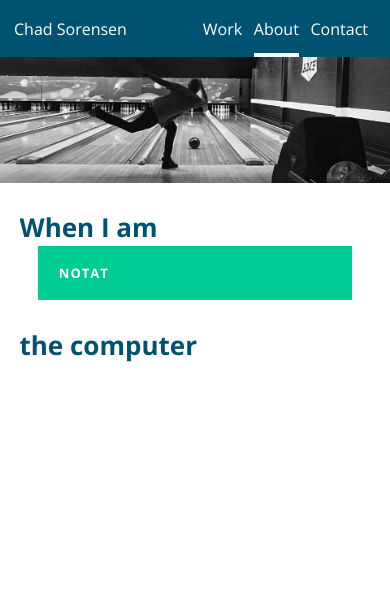
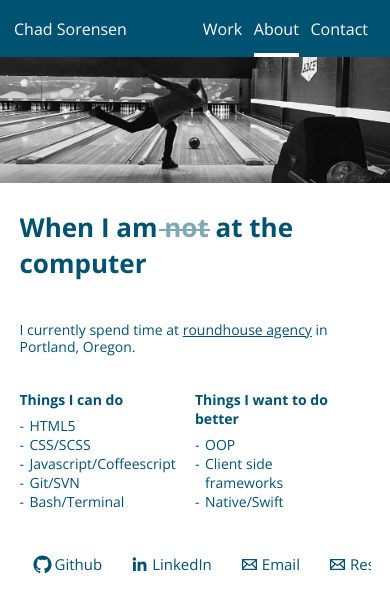
Before and after one commit to chadsorensen/portfolio, a website: page about.html in a window 390 px wide. Drawn offline with nearby package versions, Linux system fonts and the light colour scheme.

Commit message:
moved contact page to about page, adjusted logic for showing hiding content on new about layout

```diff
--- a/about.html
+++ b/about.html
@@ -28,11 +28,27 @@
 		<div class="cd-about cd-template cd-main-content">
 			<img src="/img/me2.jpg" alt="">
 			<div>
-				<h1>When I am <div class="cd-btn"><span class="active">not</span><span>at</span></div> the computer</h1>
-				<div style="display:none;">
-					<p>You can find me on the mountain, at the coast or in the woods.</p>
+				<h1>When I am <span class="toggle-trigger active">not </span>at the computer</h1>
+				<div class="cd-toggle-block">
+					<p>You can find me on the mountain, at the coast or at the lanes.</p>
+					<div class="col-6">
+						<h2>Things I can do</h2>
+						<ul>
+							<li>Slash Pow</li>
+							<li>Bottom Turn</li>
+							<li>Pick up a 4-10</li>
+						</ul>
+					</div>
+					<div class="col-6">
+						<h2>Things I want to do better</h2>
+						<ul>
+							<li>Slash Pow</li>
+							<li>Get Barreled</li>
+							<li>Consitantly hit the 10</li>
+						</ul>
+					</div>
 				</div>
-				<div style="display:none;">
+				<div class="cd-toggle-block active">
 					<p>I currently spend time at <a href="http://roundhouseagency.com" title="">roundhouse agency</a> in Portland, Oregon.</p>
 					<div class="col-6">
 						<h2>Things I can do</h2>
@@ -48,10 +64,18 @@
 						<h2>Things I want to do better</h2>
 						<ul>
 							<li>OOP</li>
-							<li>Server side frameworks</li>
+							<li>Client side frameworks</li>
 							<li>Native/Swift</li>
 						</ul>
 					</div>
+				</div>
+				<div class="social">
+				  <ul>
+				    <li><a class="github" href="https://github.com/chadsorensen"><svg viewBox="0 0 512 512"><path d="M256 70.7c-102.6 0-185.9 83.2-185.9 185.9 0 82.1 53.3 151.8 127.1 176.4 9.3 1.7 12.3-4 12.3-8.9V389.4c-51.7 11.3-62.5-21.9-62.5-21.9 -8.4-21.5-20.6-27.2-20.6-27.2 -16.9-11.5 1.3-11.3 1.3-11.3 18.7 1.3 28.5 19.2 28.5 19.2 16.6 28.4 43.5 20.2 54.1 15.4 1.7-12 6.5-20.2 11.8-24.9 -41.3-4.7-84.7-20.6-84.7-91.9 0-20.3 7.3-36.9 19.2-49.9 -1.9-4.7-8.3-23.6 1.8-49.2 0 0 15.6-5 51.1 19.1 14.8-4.1 30.7-6.2 46.5-6.3 15.8 0.1 31.7 2.1 46.6 6.3 35.5-24 51.1-19.1 51.1-19.1 10.1 25.6 3.8 44.5 1.8 49.2 11.9 13 19.1 29.6 19.1 49.9 0 71.4-43.5 87.1-84.9 91.7 6.7 5.8 12.8 17.1 12.8 34.4 0 24.9 0 44.9 0 51 0 4.9 3 10.7 12.4 8.9 73.8-24.6 127-94.3 127-176.4C441.9 153.9 358.6 70.7 256 70.7z"></path></svg><span>Github</span></a></li>
+				    <li><a class="linkedin" href="https://www.linkedin.com/in/chad-sorensen-29308416"><svg viewBox="0 0 512 512"><path d="M186.4 142.4c0 19-15.3 34.5-34.2 34.5 -18.9 0-34.2-15.4-34.2-34.5 0-19 15.3-34.5 34.2-34.5C171.1 107.9 186.4 123.4 186.4 142.4zM181.4 201.3h-57.8V388.1h57.8V201.3zM273.8 201.3h-55.4V388.1h55.4c0 0 0-69.3 0-98 0-26.3 12.1-41.9 35.2-41.9 21.3 0 31.5 15 31.5 41.9 0 26.9 0 98 0 98h57.5c0 0 0-68.2 0-118.3 0-50-28.3-74.2-68-74.2 -39.6 0-56.3 30.9-56.3 30.9v-25.2H273.8z"></path></svg><span>LinkedIn</span></a></li>
+				    <li><a class="email" href="#"><svg viewBox="0 0 512 512"><path d="M101.3 141.6v228.9h0.3 308.4 0.8V141.6H101.3zM375.7 167.8l-119.7 91.5 -119.6-91.5H375.7zM127.6 194.1l64.1 49.1 -64.1 64.1V194.1zM127.8 344.2l84.9-84.9 43.2 33.1 43-32.9 84.7 84.7L127.8 344.2 127.8 344.2zM384.4 307.8l-64.4-64.4 64.4-49.3V307.8z"></path></svg><span>Email</span></a></li>
+				    <li><a class="resume" href="resume.html" data-type="page-transition"><svg viewBox="0 0 512 512"><path d="M101.3 141.6v228.9h0.3 308.4 0.8V141.6H101.3zM375.7 167.8l-119.7 91.5 -119.6-91.5H375.7zM127.6 194.1l64.1 49.1 -64.1 64.1V194.1zM127.8 344.2l84.9-84.9 43.2 33.1 43-32.9 84.7 84.7L127.8 344.2 127.8 344.2zM384.4 307.8l-64.4-64.4 64.4-49.3V307.8z"></path></svg><span>Resume</span></a></li>
+				  </ul>
 				</div>
 			</div>
 		</div>
--- a/css/_about.scss
+++ b/css/_about.scss
@@ -11,4 +11,131 @@ main .cd-main-content.cd-about {
     padding: 20px;
     padding-left: 0;
   }
+  h1 {
+    // text-align: center;
+  }
+  .toggle-trigger {
+    position: relative;
+    color: $color-2;
+    cursor: pointer;
+    opacity: 1;
+    @include transition(all .3s);
+    &:after,
+    &:before {
+      content: '';
+      display: block;
+      width: 50%;
+      height: 2px;
+      position: absolute;
+      top: 55%;
+      background: transparent;
+      overflow: hidden;
+      @include transition(all .3s);
+    }
+    &:before {
+      left: -10%;
+      border-right: none;
+    }
+    &:after {
+      right: 10%;
+      border-left: none;
+    }
+    &.active {
+      color: $color-2;
+      opacity: .5;
+      &:after,
+      &:before {
+        content: '';
+        display: block;
+        width: 50%;
+        height: 2px;
+        position: absolute;
+        top: 55%;
+        background: transparent;
+        overflow: hidden;
+      }
+      &:before {
+        left: -10%;
+        border-right: 50px solid $color-2;
+      }
+      &:after {
+        right: 10%;
+        border-left: 50px solid $color-2;
+      }
+    }
+  }
+  .cd-btn {
+    background: $color-1;
+    border: 1px solid $color-1;
+    font-size: 4.4rem;
+    padding: 0;
+    font-weight: 300;
+    margin-right: 0;
+    display: inline-flex;
+    text-align: center;
+    @inlcude box-sizing(border-box);
+    span {
+      /* padding-right: 1em; */
+      position: relative;
+      padding: 0em .6em;
+      background: transparent;
+      color: $color-3;
+      width: 50%;
+      display: block;
+      box-sizing: border-box;
+      float: left;
+      &:after {
+        content: '';
+        display: block;
+        position: absolute;
+        top: 0;
+        right: 0;
+        bottom: 0;
+        left: 0;
+      }
+      &.active {
+        &:after {
+          background: $color-1;
+        }
+      }
+    }
+
+  }
+  .cd-toggle-block {
+    display: none;
+    overflow: hidden;
+    &.active {
+      display: block;
+    }
+  }
+  .social {
+    ul {
+      @include display(flex);
+    }
+    li:before {
+      content: '';
+      display: none;
+    }
+    a {
+      @include display(flex);
+      @include align-items(center);
+      text-decoration: none;
+      @include transition(opacity .3s);
+      &:hover {
+        opacity: .7;
+      }
+    }
+    svg {
+      display: inline-block;
+      @include size(25px);
+      path {
+        fill: $color-2;
+      }
+    }
+    span {
+      display: inline-block;
+      margin-right: 1em;
+      font-size: 1.5rem;
+    }
+  }
 }
--- a/css/application.scss
+++ b/css/application.scss
@@ -6,10 +6,11 @@
 @import 'variables'; // colors, fonts etc...
 @import 'mixins'; // custom mixins
 @import 'layout';
-@import 'social';
 @import 'work';
+@import 'about';
 @import 'contact';
 @import 'resume';
+@import 'social';
 // @import 'morph'; // responsive grid and media querie
 
 // ==========================================================================
@@ -442,7 +443,7 @@ main {
 		background: $color-1;
 	}
 	p {
-		color: $color-3;
+		color: $color-2;
 	}
 }
 
--- a/js/main.coffee
+++ b/js/main.coffee
@@ -1,6 +1,11 @@
 jQuery(document).ready (event) ->
   isAnimating = false
   newLocation = ''
+  $toggleTrigger = $('.toggle-trigger')
+  $toggleBlock = $('.cd-toggle-block')
+  $toggleTrigger.on 'click', ->
+    $toggleTrigger.toggleClass 'active'
+    $toggleBlock.toggleClass 'active'
   $nav = $('.nav-item')
   $header = $('#header nav')
   changePage = (url, bool, $click) =>
```
Also changed, not shown: dist/css/application.min.css, dist/js/application.js, dist/js/application.min.js, 2 other files.
